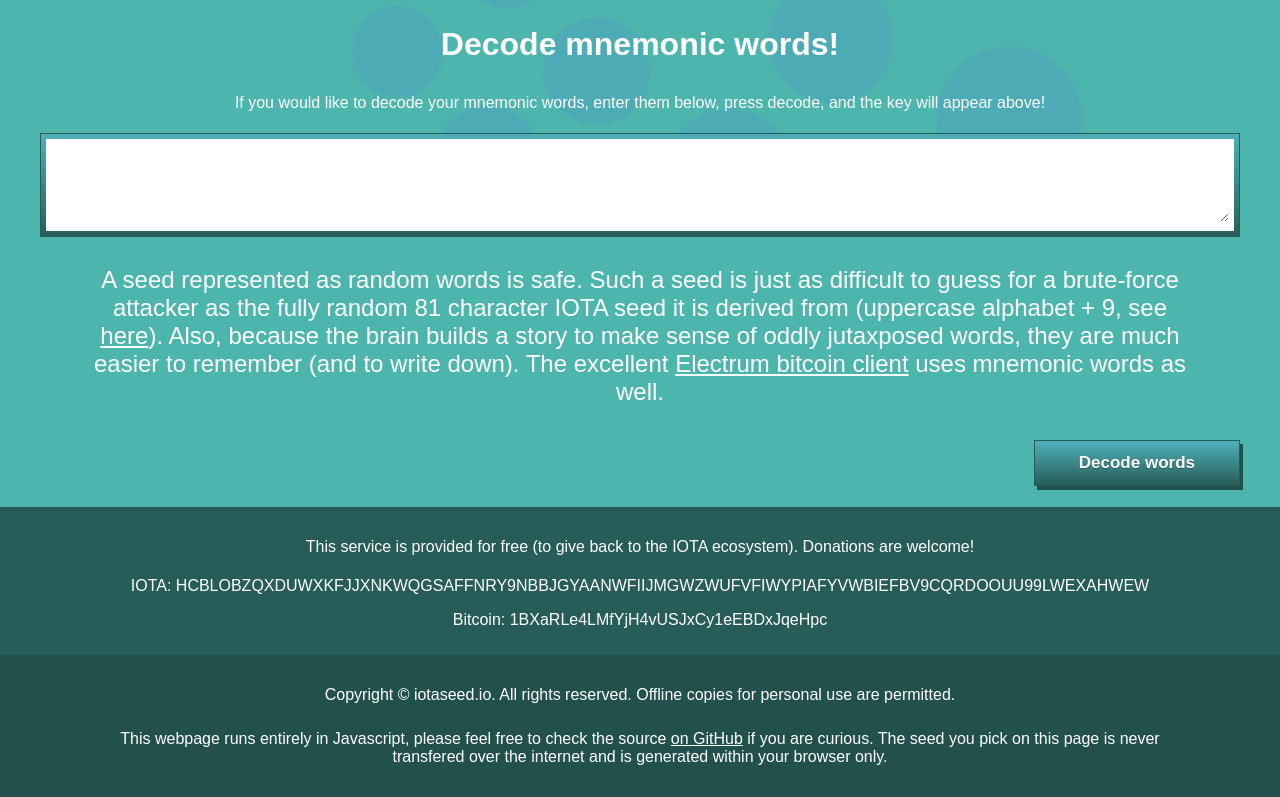
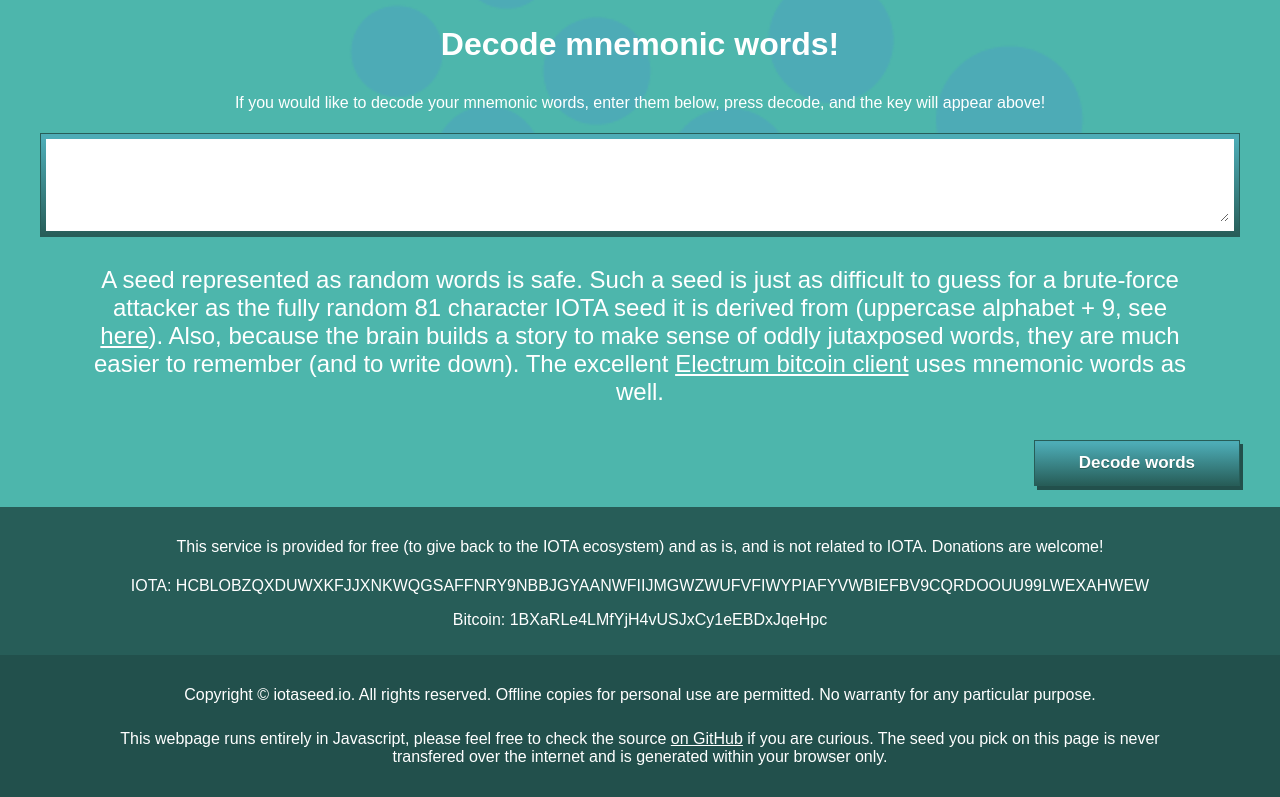
Before and after one commit to eggdroid/eggseed3, a plain HTML site: page index.html in a window 1280 px wide. Shown: the part 1552-2349 px from the top of the page. Drawn offline with Linux system fonts and the light colour scheme.

Commit message:
Added some legalese, text.

```diff
--- a/index.html
+++ b/index.html
@@ -60,16 +60,21 @@
     <p class="button"></span> <button onclick="decodeWords()">Decode words</button></p>
 
     <div id="footer">
-      <p class="box">This service is provided for free (to give back to the IOTA ecosystem). Donations are welcome!</p>
+      <p class="box">This service is provided for free (to give back
+      to the IOTA ecosystem) and as is, and is not related to IOTA.
+      Donations are welcome!</p>
       <p>IOTA: HCBLOBZQXDUWXKFJJXNKWQGSAFFNRY9NBBJGYAANWFIIJMGWZWUFVFIWYPIAFYVWBIEFBV9CQRDOOUU99LWEXAHWEW</p>
       <p>Bitcoin: 1BXaRLe4LMfYjH4vUSJxCy1eEBDxJqeHpc</p>
     </div>
     <div id="footerfooter">
-      <p class="box">Copyright &copy; iotaseed.io. All rights reserved. Offline copies for personal use are permitted.</p>
+      <p class="box">Copyright &copy; iotaseed.io. All rights
+      reserved. Offline copies for personal use are permitted. No
+      warranty for any particular purpose.</p>
       <p class="box">This webpage runs entirely in Javascript, please feel free to
-      check the source <a href="https://github.com/norbertvdberg/iotaseed">on GitHub</a> if you are curious. The seed
-      you pick on this page is never transfered over the internet and is generated
-      within your browser only.</p>
+      check the source <a href="https://github.com/norbertvdberg/iotaseed">on GitHub</a>
+      if you are curious. The seed you pick on this page is never
+      transfered over the internet and is generated within your
+      browser only.</p>
     </div>
     <script type="text/javascript" src="./jscript/notifier/Notifier.mini.js"></script>
 </body></html>
```
